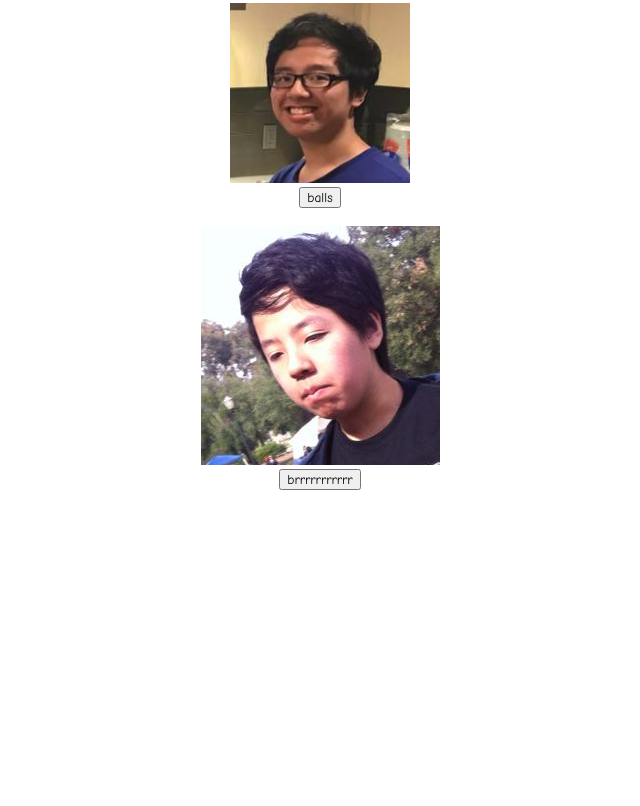
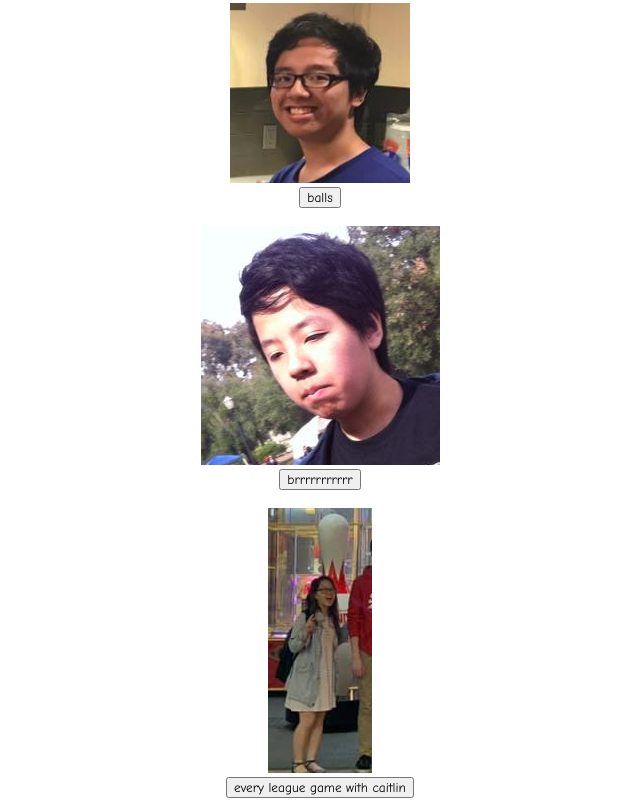
Before and after one commit to jaasonw/resume, a plain HTML site: page sound/index.html in a window 1280 px wide. Shown: the part 770-1576 px from the top of the page, without its empty margins (320-960 px from the left). Before the commit the page ends 1268 px from the top, so only its background shows below. Drawn offline with Linux system fonts and the light colour scheme.

Commit message:
soundboard updateish

```diff
--- a/sound/index.html
+++ b/sound/index.html
@@ -26,6 +26,7 @@
         <audio id="sound14" src="snd/charizard.ogg"></audio>
         <audio id="sound15" src="snd/fakenews.ogg"></audio>
         <audio id="sound16" src="snd/brrrrrr.ogg"></audio>
+        <audio id="sound17" src="snd/caitlin1.ogg"></audio>
 
 
         <!-- lazy as fuck center tags-->
@@ -53,6 +54,9 @@
 			<br><br>
 			<img src="img/img5.png" alt="tommy"><br>
 			<button onclick="document.getElementById('sound16').play()">brrrrrrrrrrr</button>
+			<br><br>
+			<img src="img/img6.png" alt="caitlin"><br>
+			<button onclick="document.getElementById('sound17').play()">every league game with caitlin</button>
         </center>
     </body>
 </html>
```
Also changed, not shown: sound/img/img6.png (added), 1 other file.
